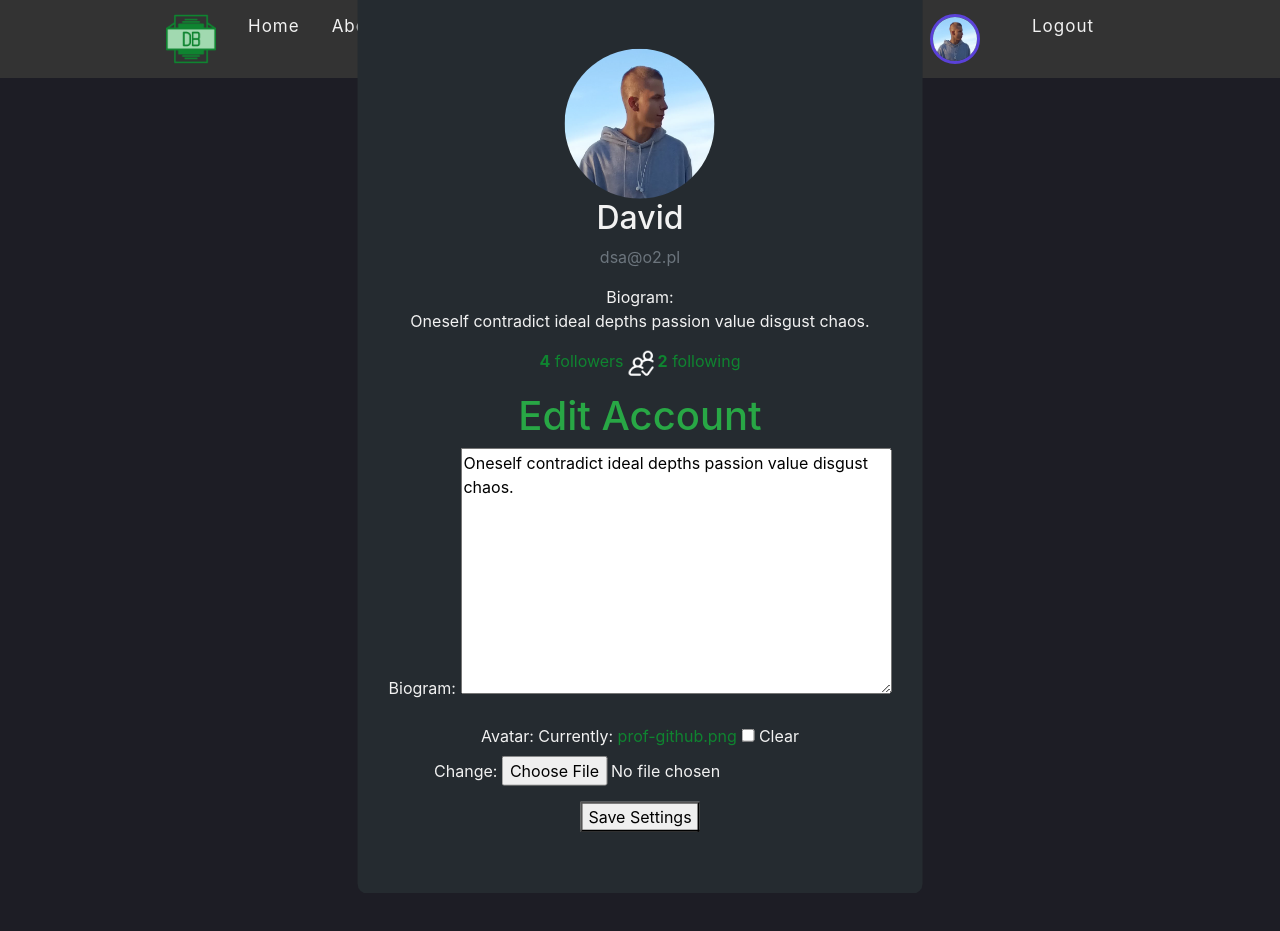
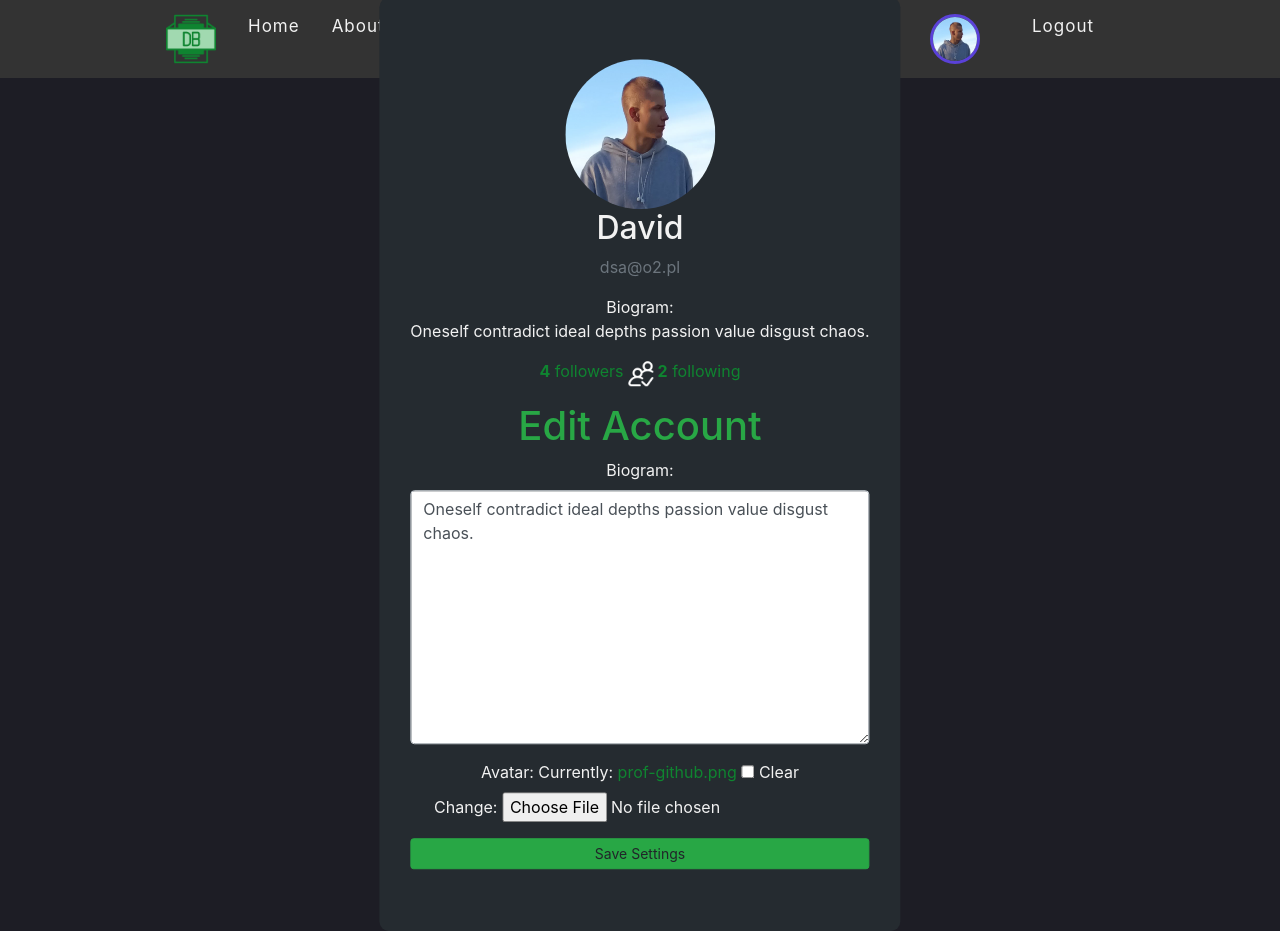
Before and after one commit to dawid31/socialflow, a Django app: page /profile/1/ in a window 1280 px wide. Before the commit the page ends 893 px from the top, so only its background shows below. Run offline with Django 3.2, Linux system fonts and the light colour scheme; a user stored in the database is signed in; data comes from the database, SQL or seed files in the repository; both versions use the stored data as it was after the commit.

Commit message:
adding README.MD navbar is now 'sticked' while scrolling website (always on top) visual update for profile page

```diff
--- a/DjangoBlogApp/forms.py
+++ b/DjangoBlogApp/forms.py
@@ -17,6 +17,12 @@ class AccountForm(ModelForm):
         fields = '__all__'
         exclude = ['user', 'followers', 'following']
 
+    def __init__(self, *args, **kwargs):
+        super(AccountForm, self).__init__(*args, **kwargs)
+
+        self.fields['biogram'].widget.attrs.update(
+            {'class': 'form-control'})
+
 
 class CustomUserCreationForm(UserCreationForm):
     class Meta:
--- a/DjangoBlogApp/templates/DjangoBlogApp/profile.html
+++ b/DjangoBlogApp/templates/DjangoBlogApp/profile.html
@@ -32,7 +32,9 @@
                 {% csrf_token %}
                 <input type="hidden" name="account_form">
                 {{form.as_p}}
-                <button type="submit">Save Settings</button>
+                <button type="submit" class="btn btn-success btn-block btn-sm gradient-custom-4 text-body">
+                  Save Settings
+                </button>
             </form>
           </div>
         {% else %}
--- a/static/css/main.css
+++ b/static/css/main.css
@@ -113,7 +113,7 @@
 {
     text-align: center;
     position: absolute;
-    top: 55%;
+    top: 58%;
     left: 50%;
     transform: translate(-50%, -50%);
     border-radius: 10px;
```
Also changed, not shown: db.sqlite3.
